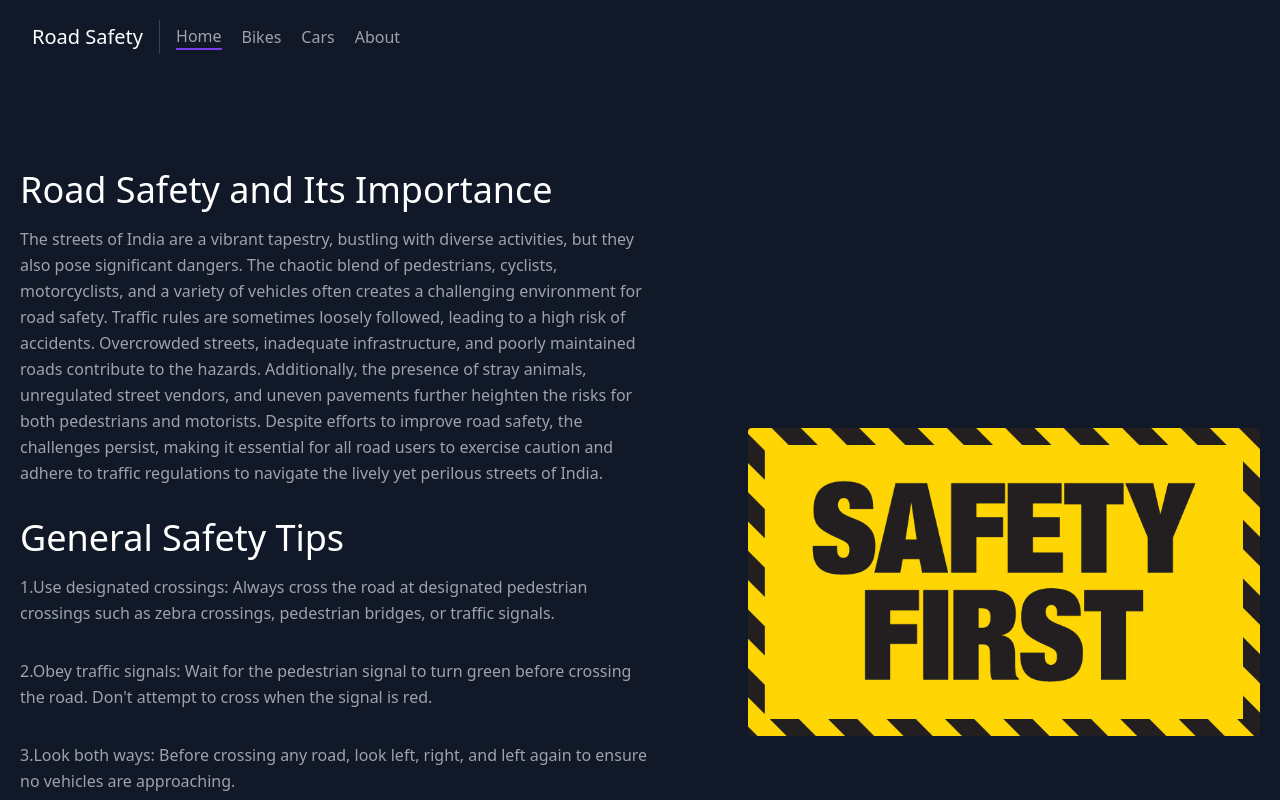
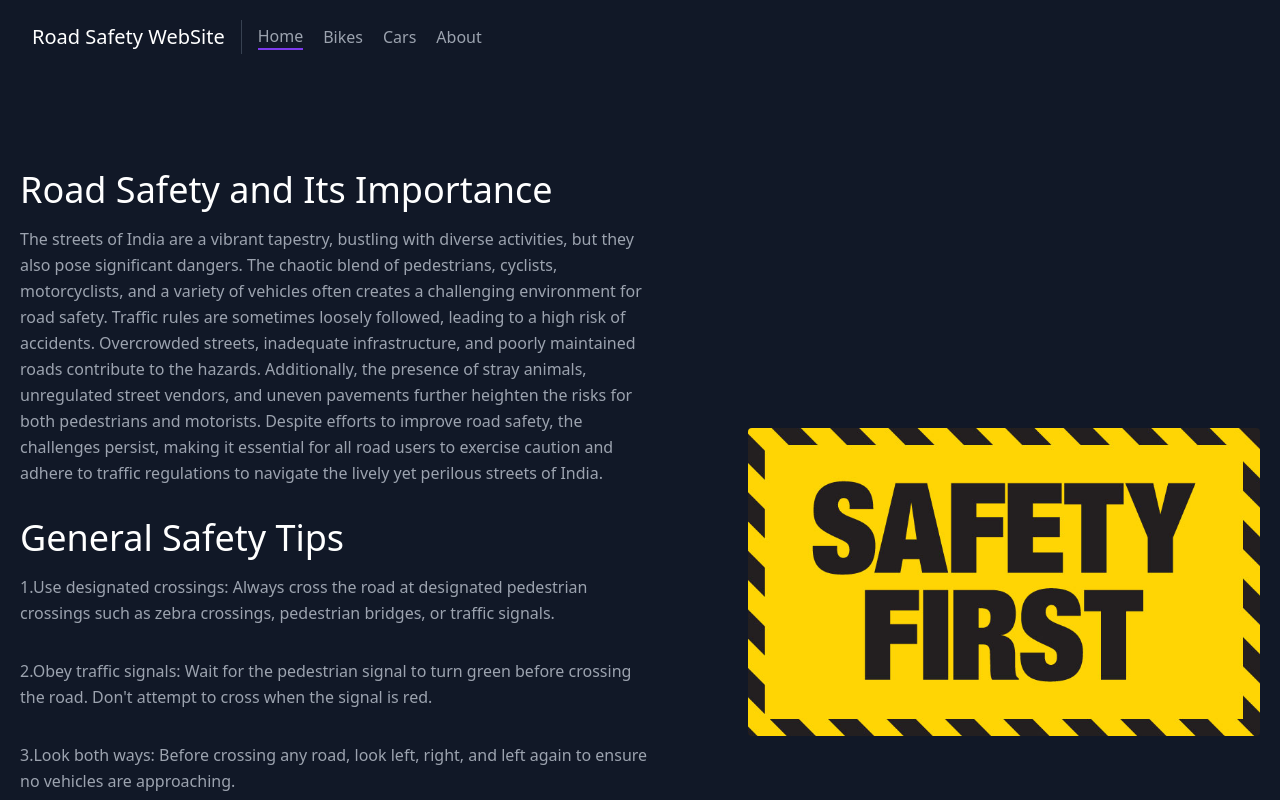
Before and after one commit to melvinjames1/Road-Safety-Website, an Angular app: page / in a window 1280 px wide. Shown: the top 800 px of the page. Built offline with nearby package versions, Linux system fonts and the light colour scheme.

Commit message:
Update navbar.component.html

```diff
--- a/src/app/navbar/navbar.component.html
+++ b/src/app/navbar/navbar.component.html
@@ -2,7 +2,7 @@
   <div class="container mx-auto flex flex-wrap p-5 flex-col md:flex-row items-center">
     <a class="flex title-font font-medium items-center text-white mb-4 md:mb-0">
 
-      <span class="ml-3 text-xl">Road Safety</span>
+      <span class="ml-3 text-xl">Road Safety WebSite</span>
     </a>
     <nav class="md:mr-auto md:ml-4 md:py-1 md:pl-4 md:border-l md:border-gray-700	flex flex-wrap items-center text-base justify-center">
         <a routerLink="/"routerLinkActive="active"[routerLinkActiveOptions]= {exact:true} class="mr-5 hover:text-white">Home</a>
```
